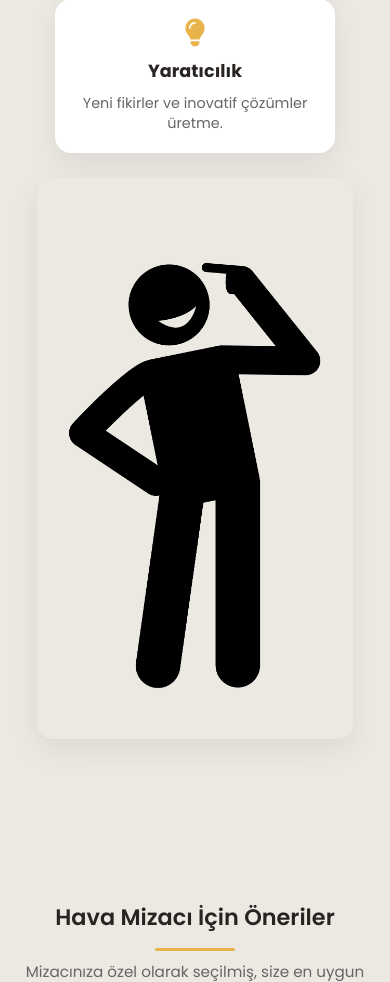
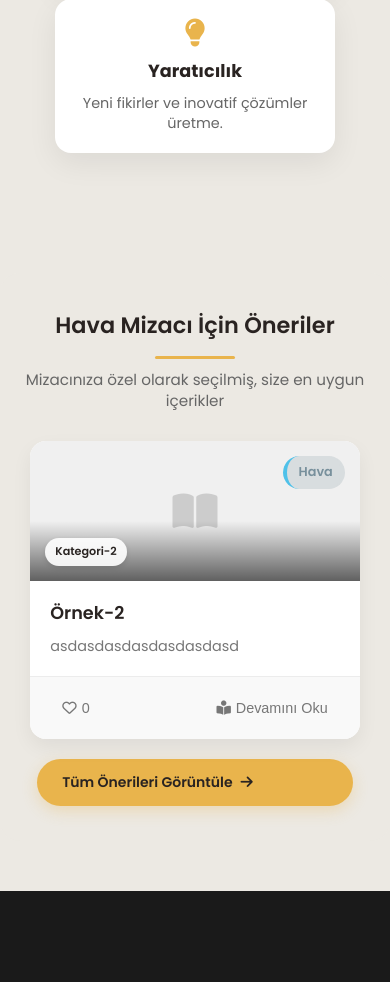
Before and after one commit to isKartal/mizac, a Django app: page /temperaments/air_more/ in a window 390 px wide. Shown: the part 657-1639 px from the top of the page. Run offline with Django 3.2, Linux system fonts and the light colour scheme; data comes from the database, SQL or seed files in the repository; both versions use the stored data as it was after the commit.

Commit message:
küçük ekranlar için mizaçlara özel görseller kaldırıldı

```diff
--- a/static/css/temperaments.css
+++ b/static/css/temperaments.css
@@ -795,6 +795,13 @@
   .suggestions-grid {
     grid-template-columns: repeat(auto-fill, minmax(250px, 1fr));
   }
+  /* Küçük ekranlarda görselleri gizle */
+  .water-personality-image,
+  .fire-personality-image,
+  .air-personality-image,
+  .earth-personality-image {
+    display: none;
+  }
 }
 
 /* --------------------------------------------------------------------------
@@ -832,7 +839,7 @@
   .card-circle i { font-size: 28px; }
   .card-link { padding: 8px 15px; font-size: 0.85rem; }
 
-  /* Kişilik Bölümleri - Tek Sütun */
+   /* Kişilik Bölümleri - Tek Sütun */
   .water-personality-container,
   .fire-personality-container,
   .air-personality-container,
@@ -854,7 +861,6 @@
     flex: 1 1 140px;
     max-width: 200px;
   }
-  .water-personality-image { order: -1; } /* Resmi metnin üstüne al */
 
   /* Öneri Kartları - Tek Sütun */
   .temperament-suggestions { margin: 50px 0; padding: 30px 0; }
```
Also changed, not shown: db.sqlite3.
